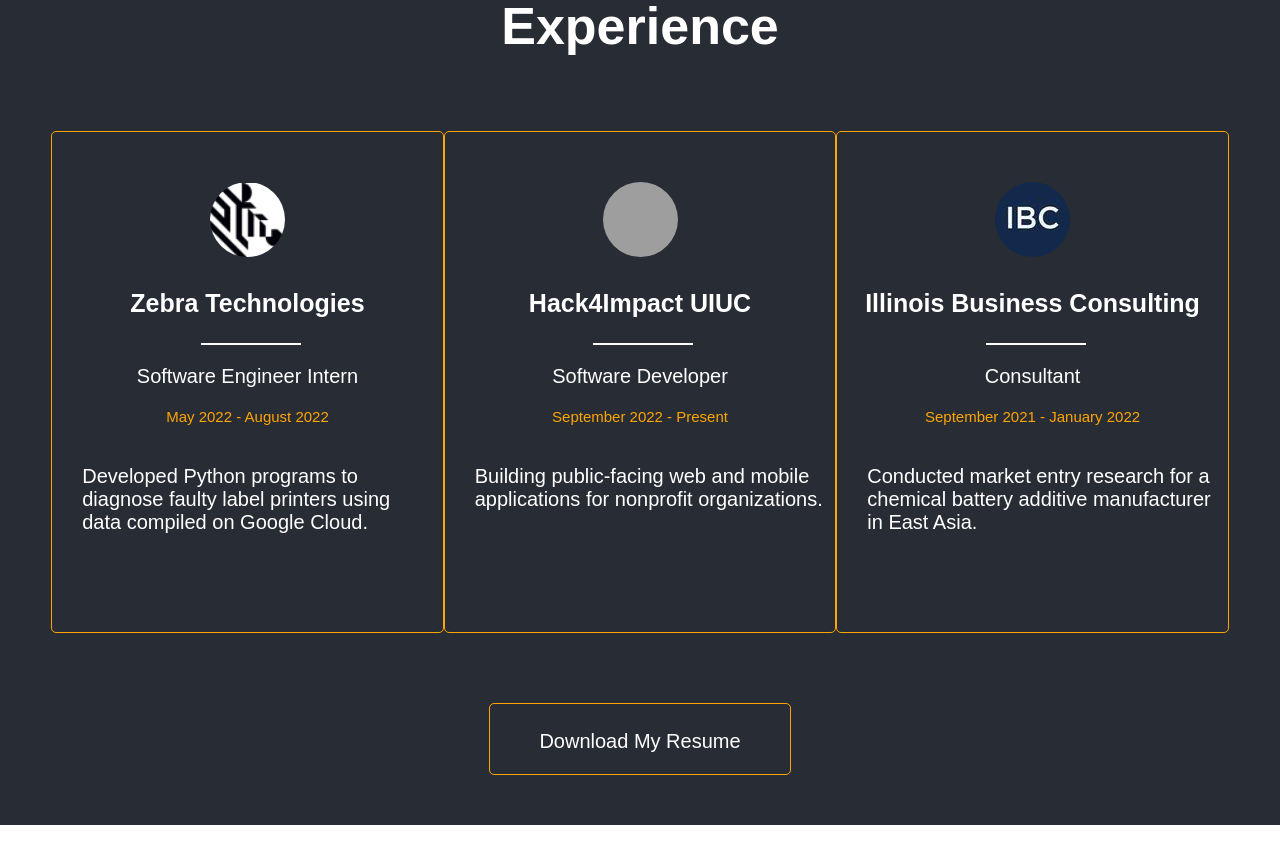
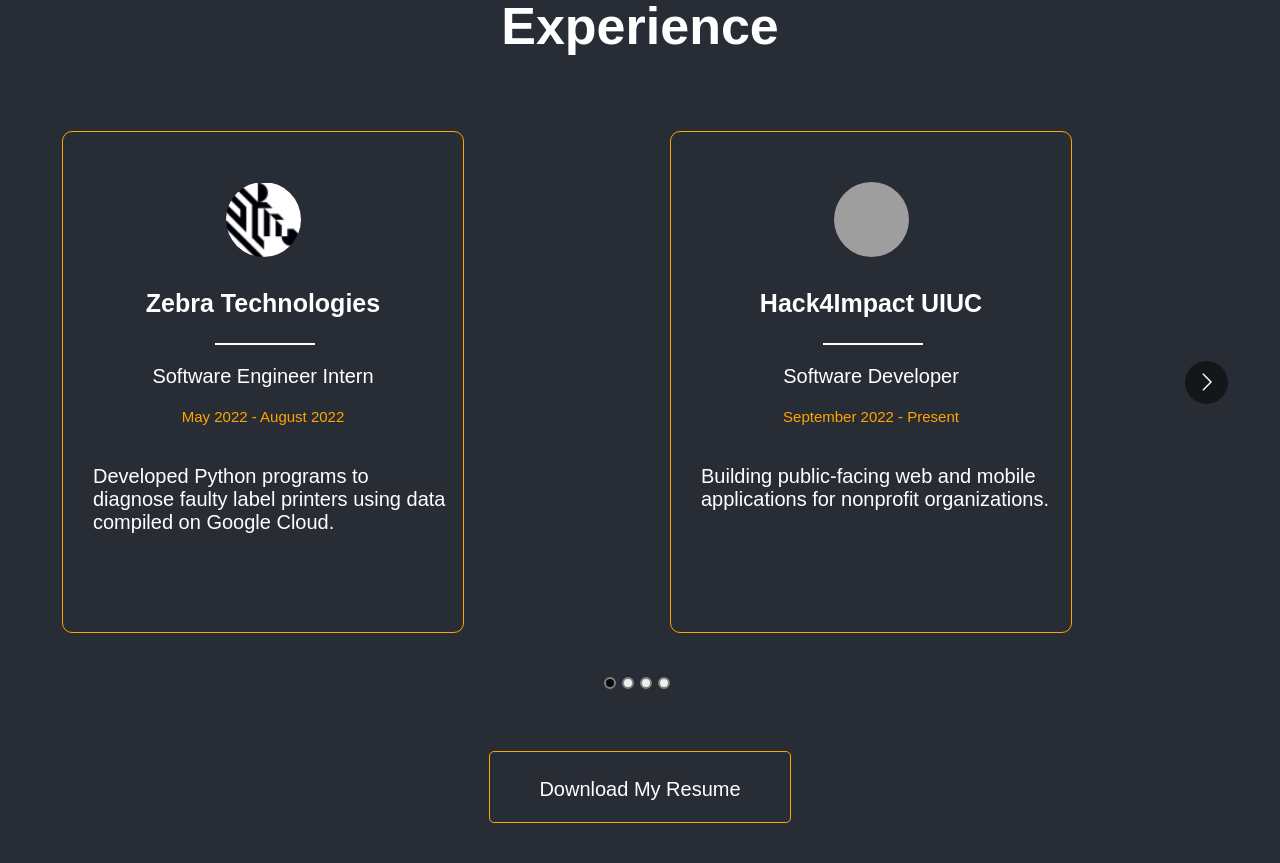
Before and after one commit to rohanvan123/rohanvan123.github.io, a React (Create React App) app in the folder my-website/: page / in a window 1280 px wide. Shown: the part 960-1823 px from the top of the page. Before the commit the page ends 1785 px from the top, so only its background shows below. Built offline with nearby package versions, Linux system fonts and the light colour scheme; grey boxes are pictures that could not be loaded.

Commit message:
added multi-carousel for experiences

```diff
--- a/my-website/src/App.css
+++ b/my-website/src/App.css
@@ -98,10 +98,10 @@
 }
 
 .experiences-container {
-  display: flex;
-  justify-content: space-between;
   margin-top: 40px;
-  width: 92%;
+  margin-left: 60px;
+  width: 95%;
+  height: 550px;
   align-items: center;
 }
 
@@ -109,7 +109,7 @@
   border-style: solid;
   border-color: orange;
   border-width: 1px;
-  border-radius: 5px;
+  border-radius: 10px;
   width: 400px;
   height: 500px;
   align-items: center;
@@ -126,3 +126,22 @@
   object-position: 0 -2%;
   border-radius: 100%;
 }
+
+.slider-container {
+  margin-top: 40px;
+}
+
+.react-multi-carousel-dot-list {
+  position: relative;
+  margin-top: 30px;
+  margin-right: 60px;
+  color: orange;
+}
+
+.exp-title {
+  color: white;
+  font-style: normal;
+  text-decoration: none;
+  font-size: 25px;
+  font-weight: bold;
+}
--- a/my-website/src/App.js
+++ b/my-website/src/App.js
@@ -1,12 +1,39 @@
 import profilePic from "/Users/rohan_v/Documents/Projects/Personal Website/rohanvan123.github.io/my-website/src/images/personal_photo.jpg"
 import ibcLogo from "/Users/rohan_v/Documents/Projects/Personal Website/rohanvan123.github.io/my-website/src/images/ibc-logo.jpeg"
 import resume from "/Users/rohan_v/Documents/Projects/Personal Website/rohanvan123.github.io/my-website/src/data/resume.pdf";
-import {FaGithub, FaLinkedin, FaTwitter} from 'react-icons/fa';
-import {MdEmail} from 'react-icons/md'
-import {Link} from "@chakra-ui/react";
-import {Icon} from "@chakra-ui/icons";
-import { useEffect } from "react";
+import SiteInnovatorLogo from "/Users/rohan_v/Documents/Projects/Personal Website/rohanvan123.github.io/my-website/src/images/SiteInnovator Logo.jpeg"
+
+import { FaGithub, FaLinkedin, FaTwitter } from 'react-icons/fa';
+import { MdEmail, MdNavigateNext, MdNavigateBefore } from 'react-icons/md'
+import { RxDot } from 'react-icons/rx'
+import { Button, Link } from "@chakra-ui/react";
+import { Icon } from "@chakra-ui/icons";
+
+import "react-responsive-carousel/lib/styles/carousel.min.css"; // requires a loader
+import Carousel from 'react-multi-carousel';
+import 'react-multi-carousel/lib/styles.css';
+
 import './App.css';
+
+const responsive = {
+  superLargeDesktop: {
+    // the naming can be any, depends on you.
+    breakpoint: { max: 4000, min: 3000 },
+    items: 5
+  },
+  desktop: {
+    breakpoint: { max: 3000, min: 1024 },
+    items: 3
+  },
+  tablet: {
+    breakpoint: { max: 1024, min: 464 },
+    items: 2
+  },
+  mobile: {
+    breakpoint: { max: 464, min: 0 },
+    items: 1
+  }
+};
 
 const icons = [
   {
@@ -37,7 +64,7 @@
     description: "Developed Python programs to diagnose faulty label printers using data compiled on Google Cloud."
   },
   {
-    url: "https://www.zebra.com/us/en.html",
+    url: "https://uiuc.hack4impact.org/",
     company: "Hack4Impact UIUC",
     img: "https://ashayp.com/images/h4i.jpeg",
     position: "Software Developer",
@@ -45,12 +72,28 @@
     description: "Building public-facing web and mobile applications for nonprofit organizations."
   },
   {
-    url: "https://www.zebra.com/us/en.html",
+    url: "https://giesbusiness.illinois.edu/experience/experiential-learning/illinois-business-consulting",
     company: "Illinois Business Consulting",
     img: ibcLogo,
     position: "Consultant",
     tenure: "September 2021 - January 2022",
     description: "Conducted market entry research for a chemical battery additive manufacturer in East Asia."
+  },
+  {
+    url: "https://www.akpsiuiuc.biz/",
+    company: "Alpha Kappa Psi",
+    img: "https://static.wixstatic.com/media/80b5eb_8a28ade9791846ca96f725fa47152ce3~mv2.png/v1/fill/w_400,h_384,al_c/80b5eb_8a28ade9791846ca96f725fa47152ce3~mv2.png",
+    position: "Technology Chair",
+    tenure: "September 2021 - Present",
+    description: "Updated the Epsilon Chapter website to make a more detailed but user-friendly design, displaying both recruitment and promotional content."
+  },
+  {
+    url: "https://siteinnovator.com/",
+    company: "SiteInnovator",
+    img: "https://pbs.twimg.com/profile_images/1253312931946803200/F9wKZuhw_400x400.jpg",
+    position: "Web Developer",
+    tenure: "May 2019 - February 2021",
+    description: "Designed websites for local businesses with WordPress to help expand their online presence."
   }
 ]
 
@@ -63,15 +106,15 @@
       <header className="App-header">
         <div
           className="container"
-          style={{width: "450px"}} >
-            <h1 className="typed-out">
-              Rohan Vanjani
-            </h1>
+          style={{ width: "450px" }} >
+          <h1 className="typed-out">
+            Rohan Vanjani
+          </h1>
         </div>
 
-        <div style={{display: "flex", justifyContent: "space-evenly", width: "200px", paddingBottom: "50px"}}>
+        <div style={{ display: "flex", justifyContent: "space-evenly", width: "200px", paddingBottom: "50px" }}>
           {icons.map((icon) => (
-            <Link href = {icon.link} isExternal>
+            <Link href={icon.link} isExternal>
               <Icon
                 as={icon.type}
                 color="orange" boxSize={30}
@@ -82,10 +125,10 @@
         </div>
 
         <div className="image-cropper">
-          <img className="rounded" src={profilePic} alt=""/>
+          <img className="rounded" src={profilePic} alt="" />
         </div>
 
-        <div style ={{width: '700px', align: "left", fontSize: "22px", marginTop: "20px", marginBottom: "40px"}} >
+        <div style={{ width: '700px', align: "left", fontSize: "22px", marginTop: "20px", marginBottom: "40px" }} >
           <p>
             Hello! My name is Rohan Vanjani, and I am a sophomore at the <em className="sp-text">University of Illinois at Urbana-Champaign </em>
             currently pursuing a <i>B.S.</i> in <em className="sp-text">Computer Science & Mathematics</em>. I have a passion for programming
@@ -97,21 +140,37 @@
           </p>
         </div>
 
-        <h1 style={{marginTop: "60px"}}>Experience</h1>
+        <h1 style={{ marginTop: "60px" }}>Experience</h1>
 
         <div className="experiences-container">
+          <Carousel
+            responsive={responsive}
+            showDots={true}
+            renderDotsOutside={true}
+            swipeable={true}
+            draggable={true}
+          >
             {experiences.map((data) => (
               <div className="experience">
-                <div className = "company-photo">
+                <div className="company-photo">
                   <img className="company-image" src={data.img} alt=""></img>
-                  <p style={{fontSize: "25px", fontWeight: "bold"}}>{data.company}</p>
+                  <Link
+                    href={data.url}
+                    textDecoration="none"
+                    color="white"
+                    isExternal
+                    _hover={{ color: "orange" }}
+                  >
+                    <p style={{ fontSize: "25px", fontWeight: "bold" }}>{data.company}</p>
+                  </Link>
                 </div>
-                <div style={{width: "100px", backgroundColor: "white", height: "2px", marginLeft: "38%"}}></div>
-                <p style={{fontSize: "20px"}} >{data.position}</p>
-                <p style={{fontSize: "15px", color: "orange"}}>{data.tenure}</p>
-                <p style={{fontSize: "20px", textAlign: "left", width: "90%", marginLeft: "30px", marginTop: "40px"}}>{data.description}</p>
+                <div style={{ width: "100px", backgroundColor: "white", height: "2px", marginLeft: "38%" }}></div>
+                <p style={{ fontSize: "20px" }} >{data.position}</p>
+                <p style={{ fontSize: "15px", color: "orange" }}>{data.tenure}</p>
+                <p style={{ fontSize: "20px", textAlign: "left", width: "90%", marginLeft: "30px", marginTop: "40px" }}>{data.description}</p>
               </div>
             ))}
+          </Carousel>
         </div>
 
         <div className="download-link">
--- /dev/null
+++ b/my-website/src/components/slider.css
@@ -0,0 +1,33 @@
+.container {
+    width: 100%;
+    background-color: red;
+}
+.experiences-container {
+    display: flex;
+    justify-content: space-between;
+    margin-top: 40px;
+    width: 92%;
+    align-items: center;
+  }
+
+  .experience {
+    border-style: solid;
+    border-color: orange;
+    border-width: 1px;
+    border-radius: 5px;
+    width: 400px;
+    height: 500px;
+    align-items: center;
+
+  }
+
+  .company-photo {
+    margin-top: 50px;
+  }
+  .company-image {
+    width: 75px;
+    height: 75px;
+    object-fit: cover;
+    object-position: 0 -2%;
+    border-radius: 100%;
+  }
```
Also changed, not shown: my-website/package.json (+7 -1 lines), my-website/src/components/slider.tsx (added, +59 -0 lines), my-website/src/data/experiences.json (added, +28 -0 lines), my-website/src/images/SiteInnovator Logo.jpeg (added), 1 other file (tests, documents, lock files or other folders).
